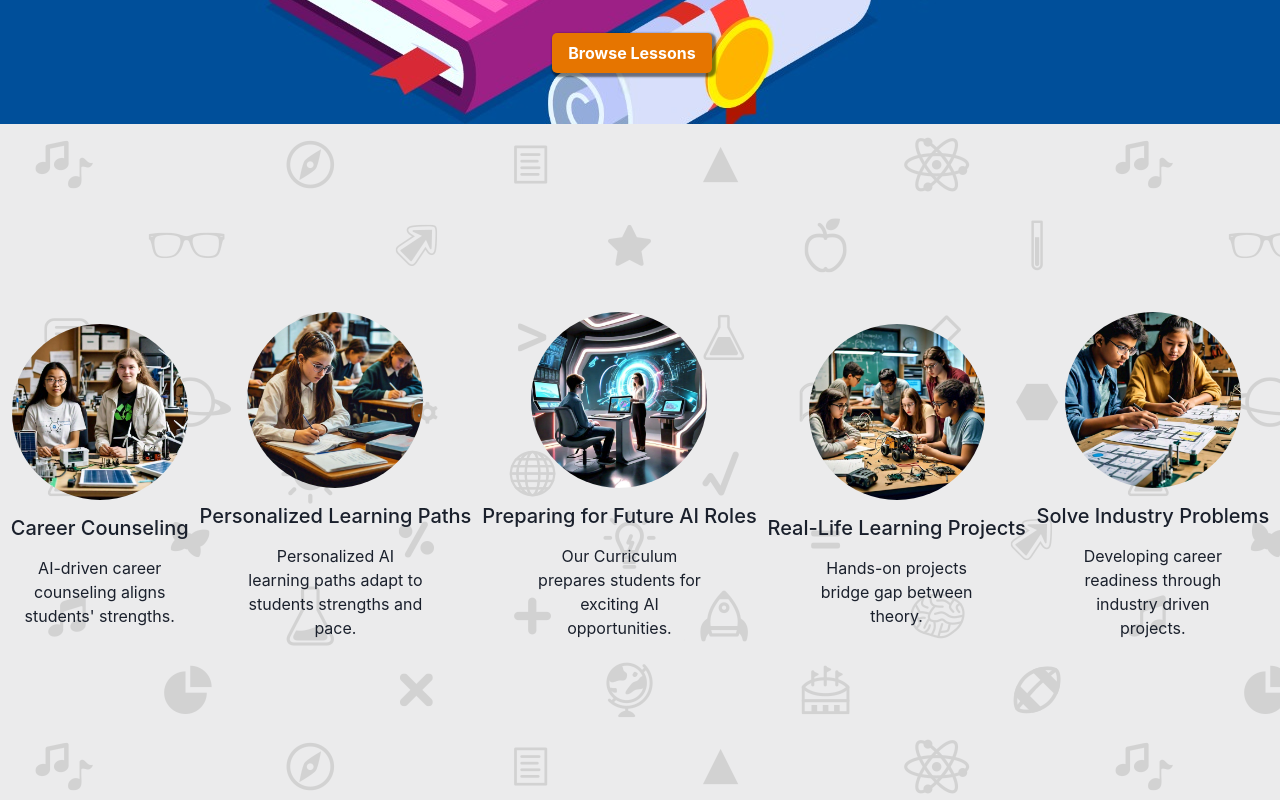
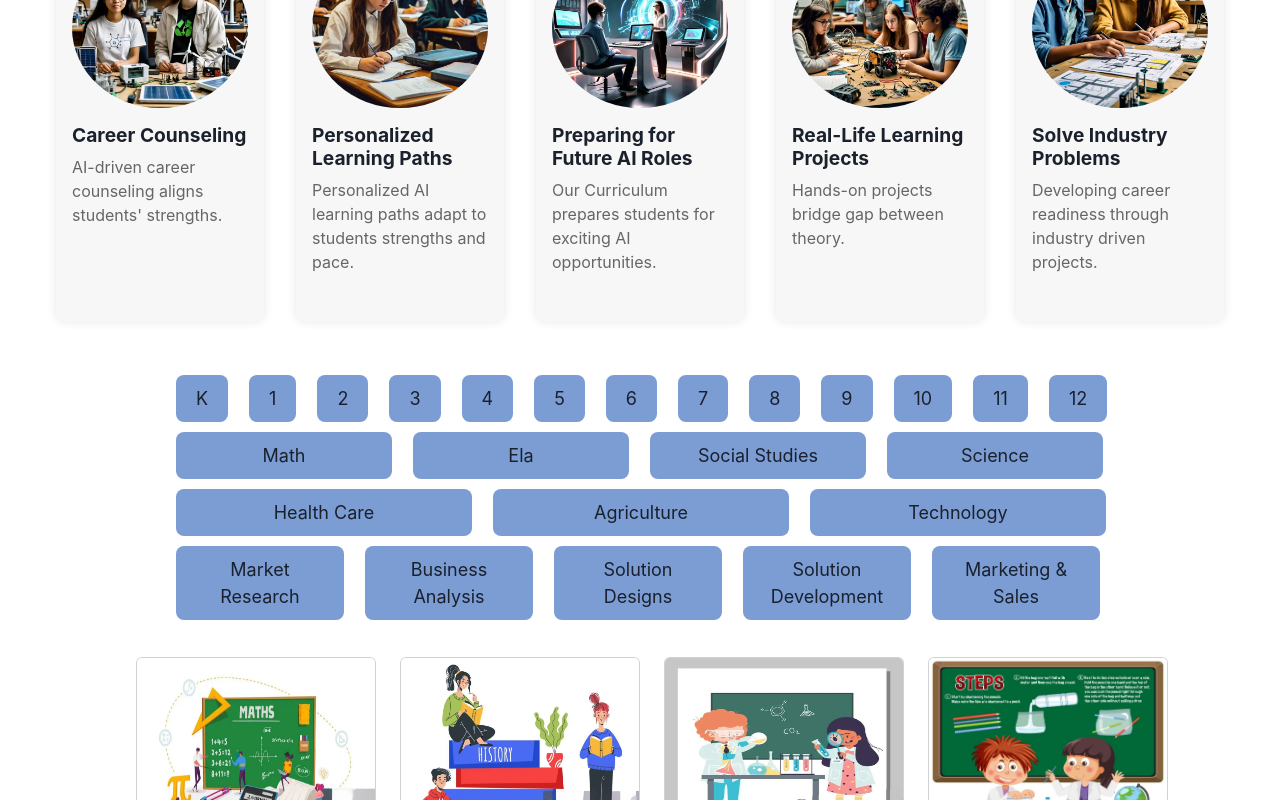
Before and after one commit to Muhammad-Muhib-Mirza/LMS, a React (Create React App) app: page / in a window 1280 px wide. Shown: the part 740-1540 px from the top of the page. Built offline with nearby package versions, Linux system fonts and the light colour scheme.

Commit message:
Add files via upload

```diff
--- a/src/Component/HomePage/Lesson.js
+++ b/src/Component/HomePage/Lesson.js
@@ -5,7 +5,7 @@ export default function Lesson() {
     <div
       style={{
         width: "100vw",
-        height: "100vh",
+        height: "70vh",
         backgroundColor:'#5FC6CD',
         display: "flex",
       }}
--- a/src/Component/HomePage/MidComponent.js
+++ b/src/Component/HomePage/MidComponent.js
@@ -30,17 +30,21 @@ export default function MidComponent() {
       desc: "Developing career readiness through industry driven projects.",
     }
   ];
+
   return (
-    <div className={style.container} >
-      {data.map((item,index) => {
+    <div className={style.container}>
+      {data.map((item, index) => {
         return (
-          <div
+          <motion.div
+            initial={{ opacity: 0, y: 20 }}
+            animate={{ opacity: 1, y: 0 }}
+            transition={{ duration: 0.5, delay: index * 0.2 }}
             className={style.textContainer}
           >
             <img src={`${item.image}`} alt="" className={style.images} />
-            <h5 style={{marginTop:'0.5rem',textAlign:'center'}} >{item.title}</h5>
-            <p style={{textAlign:'center',width:'11rem'}}>{item.desc}</p>
-          </div>
+            <h6 className={style.title}>{item.title}</h6>
+            <p className={style.desc}>{item.desc}</p>
+          </motion.div>
         );
       })}
     </div>
--- a/src/Component/ProjectsPage/Filter.js
+++ b/src/Component/ProjectsPage/Filter.js
@@ -99,6 +99,38 @@ export default function Filter({ handleFilterChange }) {
 
   return (
     <>
+    <div style={{ display: "flex", flexWrap: "wrap",width:'75vw',margin:'auto' }}>
+                  {classes.map((filterValue) => (
+                    <motion.div
+                      key={filterValue}
+                      className={style.filterBox}
+                      style={{
+                        backgroundColor: selectedFilters.includes(filterValue)
+                          ? colorMap[filterValue]
+                          : "#7B9DD4",
+                        cursor: "pointer",
+                        margin: "5px",
+                        borderRadius: "8px",
+                        textAlign: "center",
+                        fontSize: "18px",
+                        padding: "10px 20px",
+                      }}
+                      onClick={() => handleItemClick(filterValue)}
+                      whileHover={{ scale: 1.1 }}
+                      whileTap={{ scale: 0.9 }}
+                    >
+                      {filterValue}
+                    </motion.div>
+                  ))}
+                </div>
+    </>
+  );
+}
+
+
+
+/*
+<>
       <motion.button
         className={style.filterToggle}
         onClick={() => setIsOpen(!isOpen)}
@@ -115,7 +147,6 @@ export default function Filter({ handleFilterChange }) {
         {isOpen ? "Hide Class Filter" : "Show Class Filter"}
       </motion.button>
 
-      {/* Bootstrap Modal Structure */}
       {isOpen && (
         <div
           className="modal fade show"
@@ -171,8 +202,6 @@ export default function Filter({ handleFilterChange }) {
         </div>
       )}
 
-      {/* Bootstrap modal-backdrop */}
       {isOpen && <div className="modal-backdrop fade show"></div>}
-    </>
-  );
-}
+      </>
+*/
--- a/src/Component/ProjectsPage/IndustryFilter.js
+++ b/src/Component/ProjectsPage/IndustryFilter.js
@@ -68,43 +68,11 @@ export default function IndustryFilter({ handleFilterChange }) {
 
   return (
     <>
-      <motion.button
-        className={style.filterToggle}
-        onClick={() => setIsOpen(!isOpen)}
-        initial={{ backgroundColor: "#3498db" }}
-        animate={{ backgroundColor: isOpen ? "#2980b9" : "#3498db" }}
-        transition={{ duration: 0.3 }}
-        style={{
-          marginBottom: "1rem",
-          padding: "10px 20px",
-          fontSize: "16px",
-        }}
-      >
-        {isOpen ? "Hide Industry Filter" : "Show Industry Filter"}
-      </motion.button>
-
-      {/* Bootstrap Modal Structure */}
-      {isOpen && (
-        <div
-          className="modal fade show"
-          style={{ display: "block", backgroundColor: "rgba(0,0,0,0.5)" }}
-        >
-          <div className="modal-dialog modal-dialog-centered">
-            <div className="modal-content">
-              <div className="modal-header">
-                <h5 className="modal-title">Industry Filter</h5>
-                <button
-                  type="button"
-                  className="btn-close"
-                  onClick={() => setIsOpen(false)}
-                ></button>
-              </div>
-              <div className="modal-body">
-                <div style={{ display: "flex", flexWrap: "wrap" }}>
+      <div style={{ display: "flex", flexWrap: "wrap",width:'75vw',margin:'auto',justifyContent:'flex-start' }}>
                   {subjects.map((subject) => (
                     <motion.div
                       key={subject}
-                      className={`${style.filterBox} ${style.subjectBox}`}
+                      className={`${style.filterBox} ${style.industryBox}`}
                       style={{
                         backgroundColor: selectedFilters.includes(subject)
                           ? colorMap[subject]
@@ -124,23 +92,6 @@ export default function IndustryFilter({ handleFilterChange }) {
                     </motion.div>
                   ))}
                 </div>
-              </div>
-              <div className="modal-footer">
-                <button
-                  type="button"
-                  className="btn btn-secondary"
-                  onClick={() => setIsOpen(false)}
-                >
-                  Close
-                </button>
-              </div>
-            </div>
-          </div>
-        </div>
-      )}
-
-      {/* Bootstrap modal-backdrop */}
-      {isOpen && <div className="modal-backdrop fade show"></div>}
     </>
   );
 }
--- a/src/Component/ProjectsPage/ProjectCards.js
+++ b/src/Component/ProjectsPage/ProjectCards.js
@@ -236,7 +236,7 @@ export default function ProjectCards() {
   };
   return (
     <>
-    <div style={{display:'flex',width:'90vw',margin:'auto',justifyContent:'space-evenly',marginTop:'2rem'}}>
+    <div style={{display:'flex',width:'90vw',margin:'auto',justifyContent:'space-evenly',marginTop:'2rem',flexDirection:'column'}}>
     <Filter handleFilterChange={handleFilterChange} />
       <SubjectFilter handleFilterChange={handleFilterChange} />
       <IndustryFilter handleFilterChange={handleFilterChange} />
@@ -251,6 +251,8 @@ export default function ProjectCards() {
           marginTop: "2rem",
           display: "flex",
           flexWrap: "wrap",
+          alignItems:'center',
+          justifyContent:'center'
         }}
       >
         {cardData.length > 0 ? ( // Show Cards Only If there is any data
--- a/src/Component/ProjectsPage/RoleFilter.js
+++ b/src/Component/ProjectsPage/RoleFilter.js
@@ -8,7 +8,7 @@ export default function IndustryFilter({ handleFilterChange }) {
   const subjects = [
     "Market Research",
     "Business Analysis",
-    "Solution Design",
+    "Solution Designs",
     "Solution Development",
     "Marketing & Sales",
   ];
@@ -77,51 +77,19 @@ export default function IndustryFilter({ handleFilterChange }) {
 
   return (
     <>
-      {/* Toggle Button for the Role Filter */}
-      <motion.button
-        className={style.filterToggle}
-        onClick={() => setIsOpen(!isOpen)}
-        initial={{ backgroundColor: "#3498db" }}
-        animate={{ backgroundColor: isOpen ? "#2980b9" : "#3498db" }}
-        transition={{ duration: 0.3 }}
-        style={{
-          marginBottom: "1rem",
-          padding: "10px 20px",
-          fontSize: "16px",
-          borderRadius: "5px",
-        }}
-      >
-        {isOpen ? "Hide Role Filter" : "Show Role Filter"}
-      </motion.button>
-
-      {/* Bootstrap Modal Structure */}
-      {isOpen && (
-        <div
-          className="modal fade show"
-          style={{ display: "block", backgroundColor: "rgba(0,0,0,0.5)" }}
-        >
-          <div className="modal-dialog modal-dialog-centered">
-            <div className="modal-content">
-              <div className="modal-header">
-                <h5 className="modal-title">Role Filter</h5>
-                <button
-                  type="button"
-                  className="btn-close"
-                  onClick={() => setIsOpen(false)}
-                ></button>
-              </div>
-              <div className="modal-body">
-                <div
+      <div
                   style={{
                     display: "flex",
                     flexWrap: "wrap",
-                    justifyContent: "center",
+                    justifyContent: 'flex-start',
+                    width:'75vw',
+                    margin:'auto'
                   }}
                 >
                   {subjects.map((subject) => (
                     <motion.div
                       key={subject}
-                      className={`${style.filterBox} ${style.subjectBox}`}
+                      className={`${style.filterBox} ${style.roleBox}`}
                       style={{
                         backgroundColor: selectedFilters.includes(subject)
                           ? colorMap[subject]
@@ -141,23 +109,6 @@ export default function IndustryFilter({ handleFilterChange }) {
                     </motion.div>
                   ))}
                 </div>
-              </div>
-              <div className="modal-footer">
-                <button
-                  type="button"
-                  className="btn btn-secondary"
-                  onClick={() => setIsOpen(false)}
-                >
-                  Close
-                </button>
-              </div>
-            </div>
-          </div>
-        </div>
-      )}
-
-      {/* Bootstrap modal-backdrop */}
-      {isOpen && <div className="modal-backdrop fade show"></div>}
     </>
   );
 }
--- a/src/Component/ProjectsPage/SubjectFilter.js
+++ b/src/Component/ProjectsPage/SubjectFilter.js
@@ -69,45 +69,13 @@ export default function SubjectFilter({ handleFilterChange }) {
 
   return (
     <>
-      {/* Toggle Button for the Subject Filter */}
-      <motion.button
-        className={style.filterToggle}
-        onClick={() => setIsOpen(!isOpen)}
-        initial={{ backgroundColor: "#3498db" }}
-        animate={{ backgroundColor: isOpen ? "#2980b9" : "#3498db" }}
-        transition={{ duration: 0.3 }}
-        style={{
-          marginBottom: "1rem",
-          padding: "10px 20px",
-          fontSize: "16px",
-          borderRadius: "10px",
-        }}
-      >
-        {isOpen ? "Hide Subject Filter" : "Show Subject Filter"}
-      </motion.button>
-
-      {/* Bootstrap Modal Structure */}
-      {isOpen && (
-        <div
-          className="modal fade show"
-          style={{ display: "block", backgroundColor: "rgba(0,0,0,0.5)" }}
-        >
-          <div className="modal-dialog modal-dialog-centered">
-            <div className="modal-content">
-              <div className="modal-header">
-                <h5 className="modal-title">Subject Filter</h5>
-                <button
-                  type="button"
-                  className="btn-close"
-                  onClick={() => setIsOpen(false)}
-                ></button>
-              </div>
-              <div className="modal-body">
-                <div
+      <div
                   style={{
                     display: 'flex',
                     flexWrap: 'wrap',
-                    justifyContent: 'center',
+                    justifyContent: 'flex-start',
+                    width:'75vw',
+                    margin:'auto'
                   }}
                 >
                   {subjects.map((subject) => (
@@ -133,23 +101,6 @@ export default function SubjectFilter({ handleFilterChange }) {
                     </motion.div>
                   ))}
                 </div>
-              </div>
-              <div className="modal-footer">
-                <button
-                  type="button"
-                  className="btn btn-secondary"
-                  onClick={() => setIsOpen(false)}
-                >
-                  Close
-                </button>
-              </div>
-            </div>
-          </div>
-        </div>
-      )}
-
-      {/* Bootstrap modal-backdrop */}
-      {isOpen && <div className="modal-backdrop fade show"></div>}
     </>
   );
 }
--- a/src/Filter.module.css
+++ b/src/Filter.module.css
@@ -24,6 +24,7 @@
   font-size: 18px;
   padding: 10px 20px;
   transition: all 0.3s ease;
+  margin-left: 1rem !important;
 }
 
 .filterBox:hover {
@@ -35,3 +36,15 @@
   transform: translateY(2px);
   box-shadow: 0 0 5px rgba(0, 0, 0, 0.5);
 }
+
+.industryBox{
+  width: 18.5rem;
+}
+
+.subjectBox{
+  width: 13.5rem;
+}
+
+.roleBox{
+  width: 10.5rem;
+}
--- a/src/RoundImages.module.css
+++ b/src/RoundImages.module.css
@@ -1,31 +1,41 @@
-.container{
-    background: url('../public/icon-gray.png') #EBEBEC;;
-        width: 100%;
-        height: 90vh;
-        display:flex;
-        flex-wrap: wrap;
-        align-items:center;
-        justify-content:space-evenly;
-}
+/* Add this to your RoundImages.module.css file */
 
-.images{
-    height: 11rem;
-    width: 11rem;
+.container {
+    display: flex;
+    flex-wrap: wrap;
+    justify-content: center;
+    margin: 2rem 0;
+  }
+
+  .textContainer {
+    margin: 1rem;
+    width: 13rem; /* adjust this value to fit your design */
+    text-align: center;
+    background-color: #f7f7f7;
+    padding: 1rem;
+    border-radius: 10px;
+    box-shadow: 0 0 10px rgba(0, 0, 0, 0.1);
+  }
+
+  .images {
+    width: 100%;
+    height: 160px; /* adjust this value to fit your design */
+    object-fit: cover;
     border-radius: 50%;
-    object-fit:fill;
-}
+    margin-bottom: 1rem;
+  }
 
-.textContainer{
-    display: flex;
-    flex-direction: column;
-    align-items: center;
-    justify-content: center;
-    gap:0.5rem
-}
+  .title {
+    font-weight: bold;
+    font-size: 1.2rem;
+    margin-bottom: 0.5rem;
+    text-align: start;
+  }
 
-@media screen and (max-width:1100px) {
- .container{
-    height: auto;
-    justify-content: center;
- }
-}
+  .desc {
+    font-size: 1rem;
+    color: #666;
+    margin-bottom: 2rem;
+    text-align: start;
+    width: 100%;
+  }
--- a/src/Routes/Home.js
+++ b/src/Routes/Home.js
@@ -1,5 +1,5 @@
 import Lesson from "../Component/HomePage/Lesson";
-import HomeCard from "../Component/HomePage/HomeCard";
+import ProjectCard from "../Component/ProjectsPage/ProjectCards";
 import MidComponent from "../Component/HomePage/MidComponent";
 
 export default function Home() {
@@ -7,10 +7,7 @@ export default function Home() {
     <>
       <Lesson />
       <MidComponent />
-      <h2 style={{ marginTop: "1rem", textAlign: "center" }}>
-        Browse Lessons by Type
-      </h2>
-      <HomeCard />
+      <ProjectCard />
     </>
   );
 }
```
